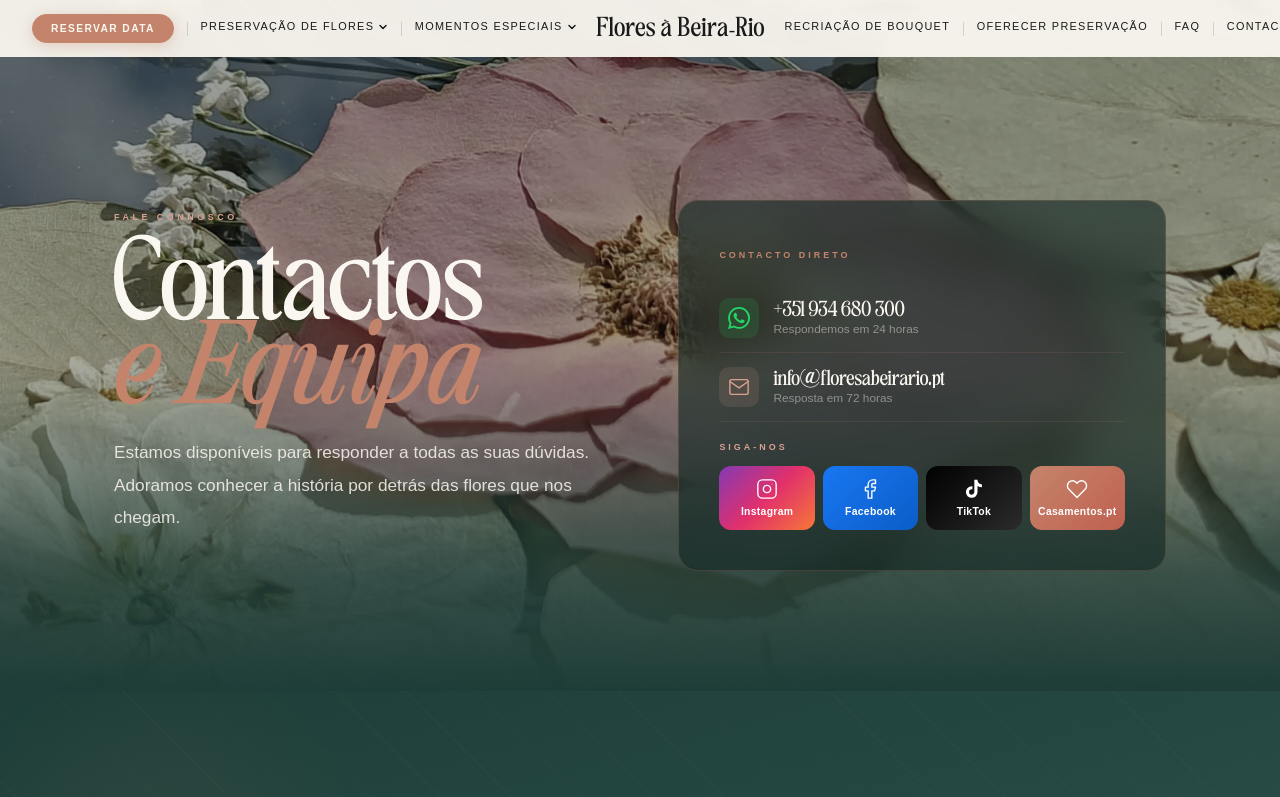
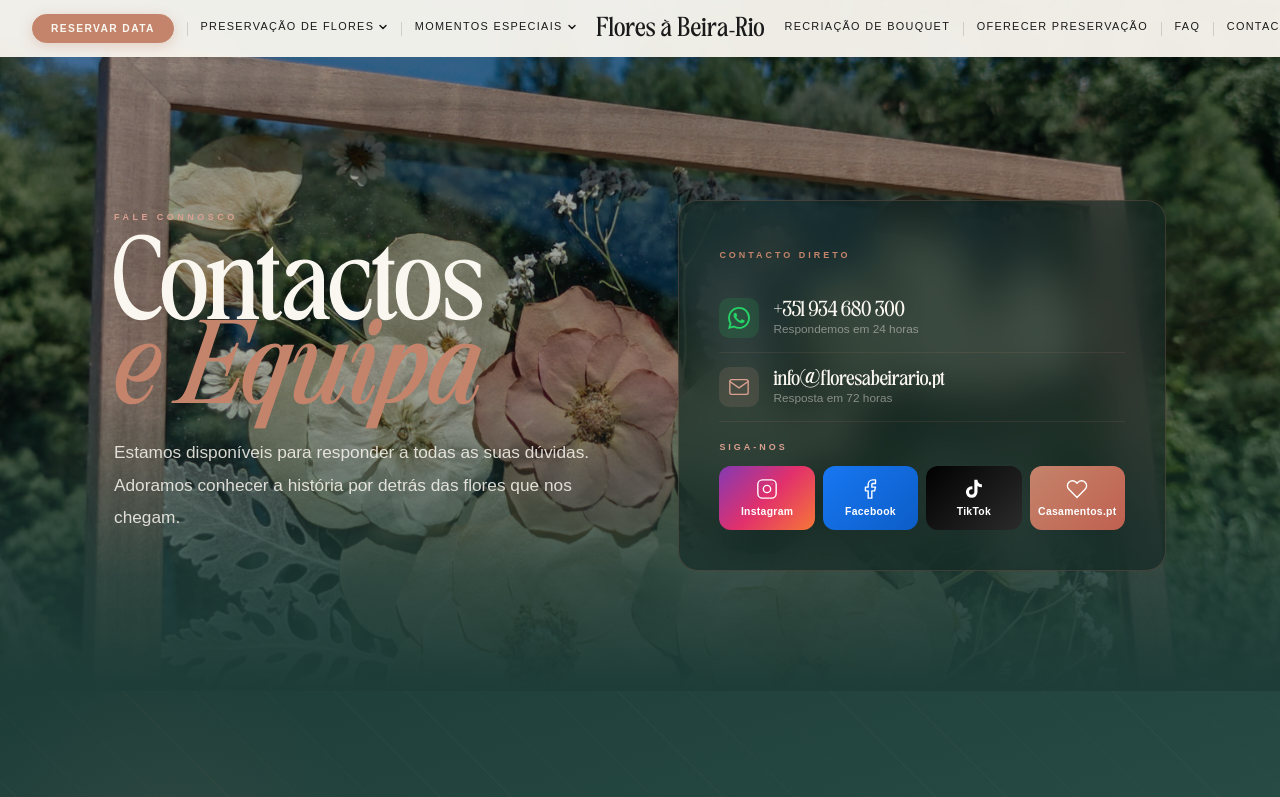
Before and after one commit to floresabeirario/fbr-website, a Next.js app: page /contactos in a window 1280 px wide. Shown: the top 797 px of the page. Built offline with nearby package versions, Linux system fonts and the light colour scheme; a web font is replaced by a local one.

Commit message:
Update ContactosClient.jsx

```diff
--- a/app/contactos/ContactosClient.jsx
+++ b/app/contactos/ContactosClient.jsx
@@ -203,7 +203,7 @@ export default function ContactosClient() {
           aria-hidden="true"
           style={{
             position: "absolute", inset: 0,
-            backgroundImage: "url('/fotoquadrocloseup3.webp')",
+            backgroundImage: "url('/juliaquadro2.webp')",
             backgroundSize: "cover", backgroundPosition: "center",
             filter: "brightness(0.72) saturate(0.9)",
           }}
```
